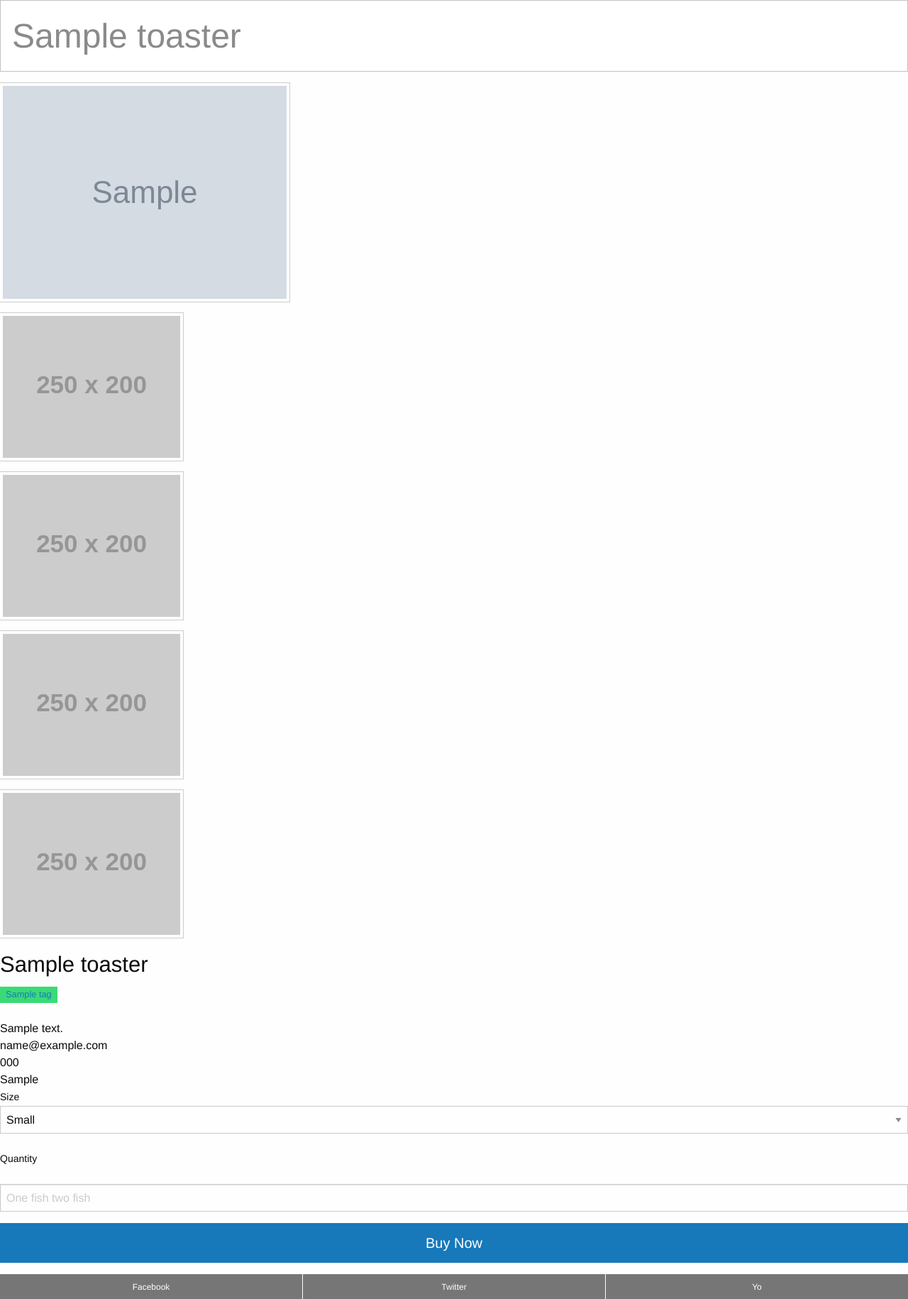
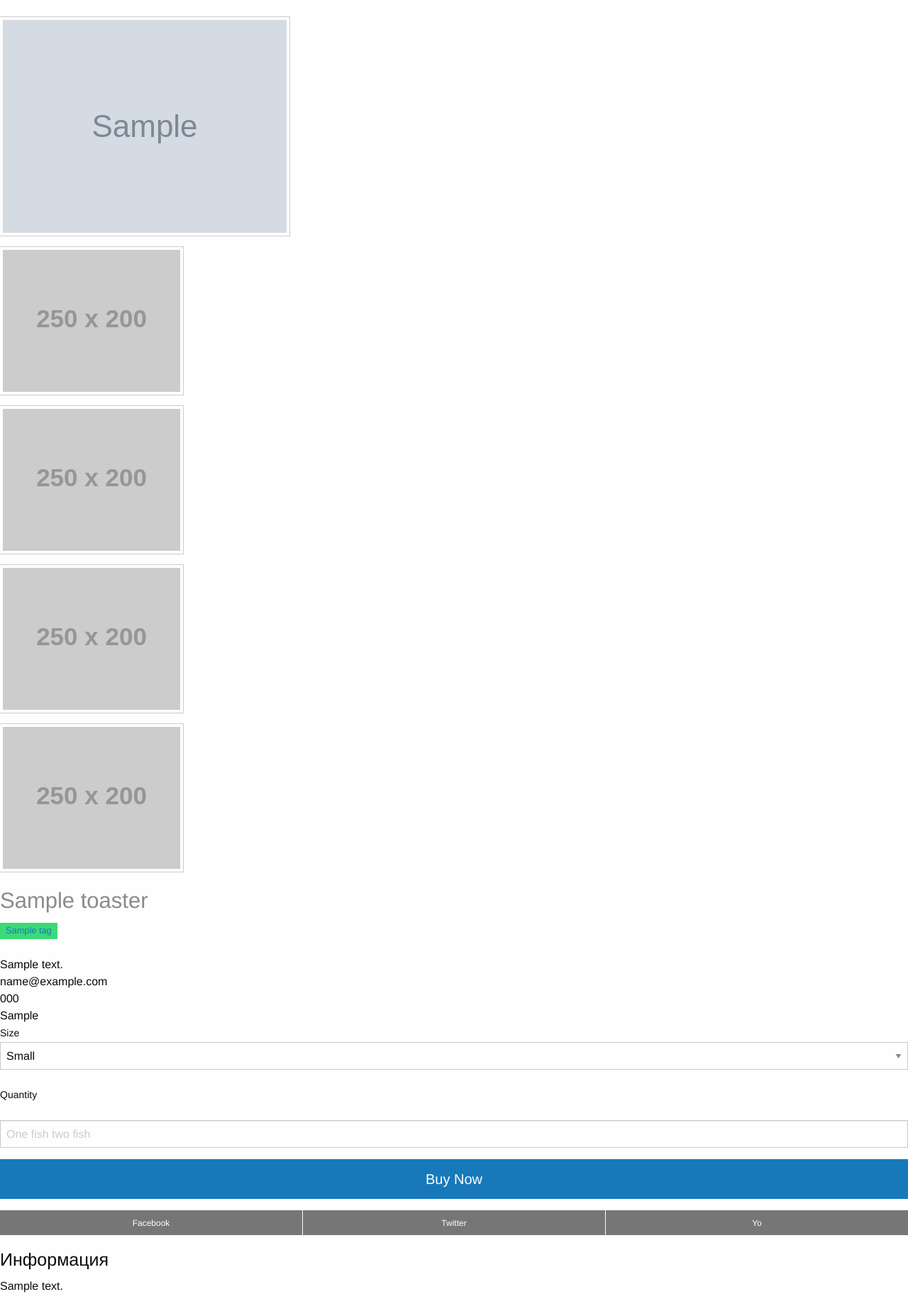
Before and after one commit to mosiahr/toasters_django, a Django app: page /toasters/1/ in a window 1280 px wide. Shown: the part 170-2000 px from the top of the page at 71% size. Run offline with Django 3.2, Linux system fonts and the light colour scheme; tables that the repository leaves empty hold one stand-in row (values such as "Sample post"); grey boxes marked "Sample" are stand-in pictures; grey boxes labelled with a size stand in for pictures from a placeholder-image service; some libraries are stand-ins or nearby versions.

Commit message:
Edited templates toaster, header added into views

```diff
--- a/core/settings/base.py
+++ b/core/settings/base.py
@@ -120,8 +120,9 @@ USE_TZ = True
 
 # Static files (CSS, JavaScript, Images)
 # https://docs.djangoproject.com/en/1.9/howto/static-files/
-
+#
 STATICFILES_FINDERS = (
+    'django.contrib.staticfiles.finders.FileSystemFinder',
     'django.contrib.staticfiles.finders.AppDirectoriesFinder',
 )
 
--- a/templates/core/base.html
+++ b/templates/core/base.html
@@ -7,11 +7,10 @@
 <meta name="viewport" content="width=device-width, initial-scale=1.0" />
 <title>{% block title %}{% endblock %} | TOASTERS</title>
 <link rel="stylesheet" href="https://dhbhdrzi4tiry.cloudfront.net/cdn/sites/foundation.min.css">
+{#<link rel="stylesheet" href="{% static 'foundation/css/foundation.min.css' %}">#}
 <link href='https://cdnjs.cloudflare.com/ajax/libs/foundicons/3.0.0/foundation-icons.css' rel='stylesheet' type='text/css'>
 
-{#<link rel="stylesheet" href="{% static 'foundation/css/foundation.min.css' %}">#}
 <link rel="stylesheet" href="{% static 'foundation/css/app.css' %}">
-
 </head>
 <body>
 
@@ -31,8 +30,8 @@
 
     </script>
 
-<div class="title-bar" data-responsive-toggle="realEstateMenu" data-hide-for="small">
-<button class="menu-icon" type="button" data-toggle></button>
+<div class="title-bar" data-responsive-toggle="realEstateMenu" data-hide-for="medium">
+<button class="menu-icon" type="button" data-toggle="realEstateMenu"></button>
 <div class="title-bar-title">Menu</div>
 </div>
 <div class="top-bar" id="realEstateMenu">
@@ -92,10 +91,11 @@
 {#<p class="lead">List of toasters</p>#}
 {#</div>#}
 
-<div class="callout small-12">
-    {% block header %}{% endblock %}
-</div>
 
+{#<div class="callout small-12">#}
+{#    {% block header %}{% endblock %}#}
+{#</div>#}
+<br>
 {% block content %}{% endblock %}
 
 
@@ -158,11 +158,12 @@
 {#<script src="https://dhbhdrzi4tiry.cloudfront.net/cdn/sites/foundation.js"></script>#}
 
 <script type="text/javascript" src="{% static  'foundation/js/vendor/jquery.js' %}"></script>
+<script type="text/javascript" src="{% static  'foundation/js/vendor/what-input.js' %}"></script>
 <script type="text/javascript" src="{% static  'foundation/js/vendor/foundation.min.js' %}"></script>
 <script type="text/javascript" src="{% static  'foundation/js/app.js' %}"></script>
 
 <script>
-      $(document).foundation();
-    </script>
+    $(document).foundation();
+</script>
 </body>
 </html>
--- a/toast/forms.py
+++ b/toast/forms.py
@@ -16,13 +16,10 @@ class ToasterLocationForm(ModelForm):
         empty_label='выбрать',
         required=False,
         label='Город',
-        # initial={'name': u'Кировоград'}
+        # initial={'name': 'Киев'}
     )
 
     def __init__(self, *args, **kwargs):
-        t = ToasterLocation.objects.filter(name='Киев')
-        print(dir(t))
-        print(t[0].name)
         super(ToasterLocationForm, self).__init__(*args, **kwargs)
         # self.fields['location_select'].queryset = Toaster.pub_objects.filter(locations__slug=location)
         self.fields['location_select'].queryset = ToasterLocation.objects.all()
--- a/toast/templates/toast/toaster_detail.html
+++ b/toast/templates/toast/toaster_detail.html
@@ -4,13 +4,13 @@
     {{ toaster.name }}
 {% endblock %}
 
-{% block header %}
-    <h1 class="subheader">{{ toaster.name }}</h1>
-{% endblock %}
+{#{% block header %}#}
+{#    <h1 class="subheader">{{ toaster.name }}</h1>#}
+{#{% endblock %}#}
 
 {% block content %}
     <div class="row">
-        <div class="medium-6 columns">
+        <div class="medium-5 large-5 columns">
             <img class="thumbnail" src="{{ MEDIA_URL }}{{ toaster.img }}">
             <div class="row small-up-4">
                 <div class="column">
@@ -27,9 +27,9 @@
                 </div>
             </div>
         </div>
-        <div class="medium-6 large-5 columns">
+        <div class="medium-7 large-7 columns">
 
-            <h3>{{ toaster.name }}</h3>
+            <h3 class="subheader">{{ toaster.name }}</h3>
             <div class="">
                 {% for tag in toaster.tags.all %}
                    <span class="label success"> <a href="{% url 'toast:tag_detail' slug=tag.slug %}">{{ tag }}</a></span>
@@ -68,6 +68,7 @@
 
     </div>
     <div class="column row">
+    <h4>Информация</h4>
         {{ toaster.description }}
     </div>
 
--- a/toast/urls.py
+++ b/toast/urls.py
@@ -8,13 +8,11 @@ from .views import (
     ToasterDetailView,
     TagListView,
     TagDetailView,
-    hello,
 )
 
 
 urlpatterns = [
-    url(r'^$', hello, name='hello'),
-    url(r'all/', ToasterListView.as_view(), name='toasters'),
+    url(r'^$', ToasterListView.as_view(), name='toasters'),
     url(r'^(?P<pk>\d+)/$', ToasterDetailView.as_view(), name='toaster_detail'),
     url(r'tags/$', TagListView.as_view(), name='tags'),
     url(r'^tags/(?P<slug>[-\w]+)/$', TagDetailView.as_view(), name='tag_detail'),
--- a/toast/views.py
+++ b/toast/views.py
@@ -1,16 +1,10 @@
 from django.shortcuts import render, redirect
-
 from django.views.generic import ListView, DetailView
 
-from .models import Toaster, Tag
+from .models import Toaster, Tag, ToasterLocation
+from .forms import ToasterLocationForm
 
 from django.utils.datastructures import MultiValueDictKeyError
-
-from .forms import ToasterLocationForm
-
-
-def hello(request):
-    return render(request, 'core/base.html', {'hello': 'hello world !!!'} )
 
 
 class TagListView(ListView):
@@ -40,13 +34,18 @@ class ToasterListView(ListView):
 
     def get_context_data(self, **kwargs):
         context = super(ToasterListView, self).get_context_data(**kwargs)
+        header = None
         if self.request.method == 'GET':
             form = self.form_class(self.request.GET)
             if form.is_valid():
                 context.update({'form': form})
+            try:
+                header = ToasterLocation.objects.get(slug=self.request.GET['location_select']).name
+            except:
+                pass
         else:
             form = self.form_class()
-        context.update({'form': form})
+        context.update({'form': form, 'header': header})
         return context
 
     def get_queryset(self):
```
Also changed, not shown: toast/templates/toast/toaster_list.html (+21 -12 lines).
